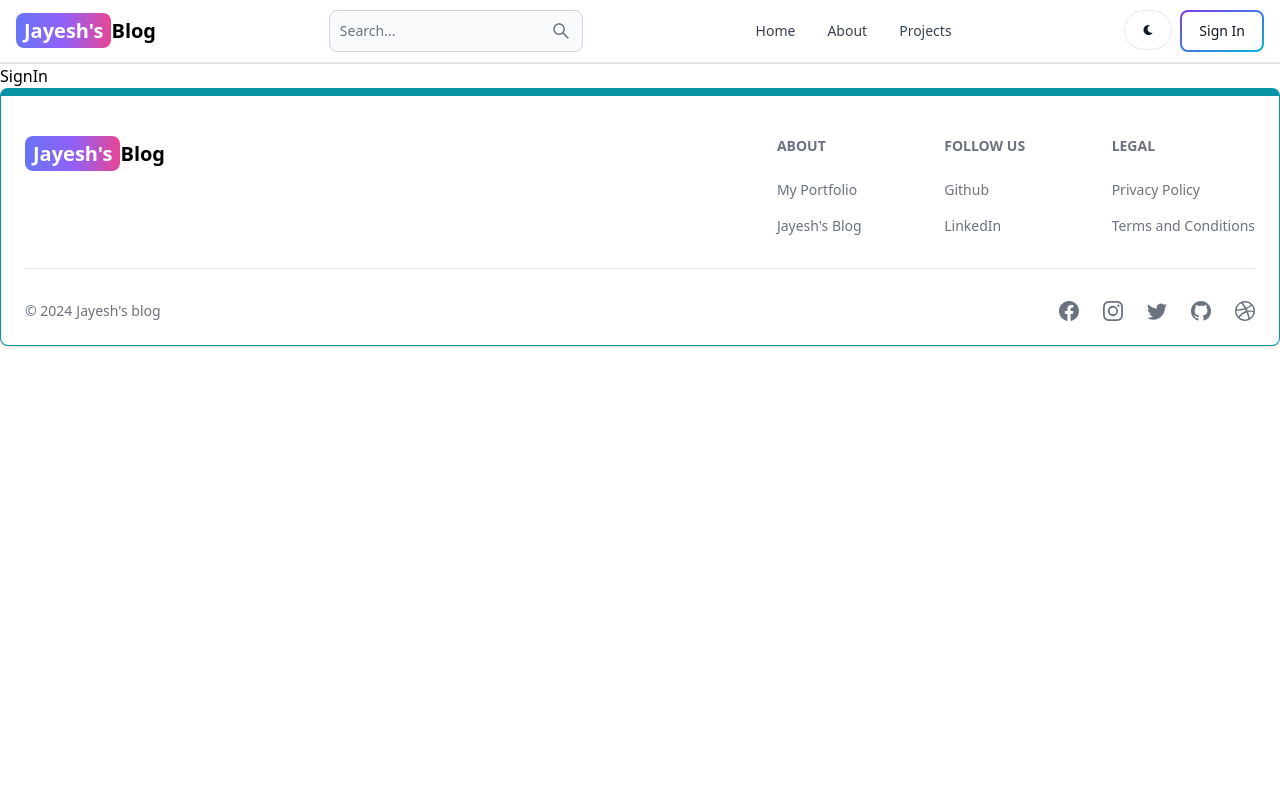
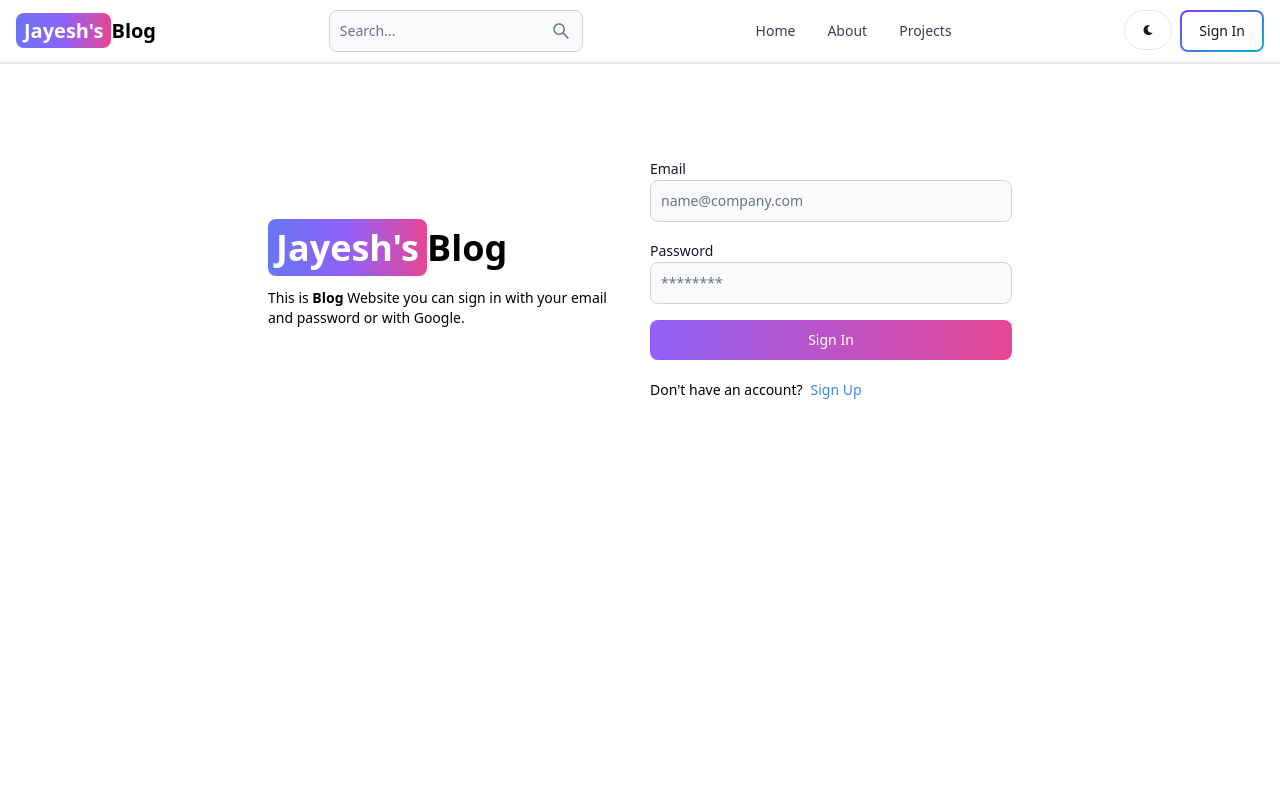
Before and after one commit to Jayeshnangare/mern-blog, a React (Vite) app in the folder client/: page /sign-in in a window 1280 px wide. Shown: the top 800 px of the page. Built offline with nearby package versions, Linux system fonts and the light colour scheme.

Commit message:
complete signin page functionality

```diff
--- a/client/src/pages/SignIn.jsx
+++ b/client/src/pages/SignIn.jsx
@@ -1,7 +1,111 @@
+import { Alert, Button, Label, Spinner, TextInput } from 'flowbite-react'
 import React from 'react'
+import { Link, useNavigate} from 'react-router-dom'
+import { useState } from 'react';
 
 export default function SignIn() {
+  const [formData, setFormData] = useState({});
+  const [errorMessage, setErrorMessage] = useState(null);
+  const [loading,setLoading] = useState(false);
+  const navigate = useNavigate()
+
+  const handleChange = (e) =>{
+    setFormData({...formData, [e.target.id]: e.target.value.trim()});
+
+  };
+  // console.log(formData)
+  const handleSubmit = async (e) =>{
+    e.preventDefault();
+    if( !formData.email || !formData.password){
+      return setErrorMessage('please fill out all fields.');
+    }
+    try{
+      setLoading(true);
+      setErrorMessage(null);
+      const res = await fetch('/api/auth/signin', {
+        method:'POST',
+        headers:{'Content-Type':'application/json'},
+        body: JSON.stringify(formData),
+      });
+
+      const data = await res.json();
+      if(data.success === false){
+        return setErrorMessage(data.message);
+      }
+
+      setLoading(false);
+
+      if(res.ok){
+        navigate('/')
+      }
+
+    }catch(error){
+      setErrorMessage(error.message);
+      setLoading(false);
+    }
+
+  }
   return (
-    <div>SignIn</div>
+    <div className='min-h-screen mt-20'>
+
+      <div className='flex p-3 max-w-3xl mx-auto flex-col md:flex-row md:items-center gap-5'>
+         {/* left */}
+        <div className='flex-1'>
+        <Link to='/' className=' font-bold dark:text-white text-4xl '>
+
+        <span className='px-2 py-1 bg-gradient-to-r from-indigo-500
+        via-purple-500 to-pink-500 rounded-lg text-white'>Jayesh's</span>
+        Blog
+        </Link>
+        <p className='text-sm mt-5 text-semibold '>This is <b>Blog</b> Website you can sign in with your email and password or with Google.</p>
+        </div>
+
+        {/* right */}
+        <div className='flex-1'>
+          <form action="" className='flex flex-col gap-4' onSubmit={handleSubmit}>
+
+            {/* <div>
+              <Label value='Username'/>
+              <TextInput type='text' placeholder='username' id='username'  onChange={handleChange}/>
+            </div> */}
+
+            <div>
+              <Label value='Email'/>
+              <TextInput type='email' placeholder='name@company.com' id='email' onChange={handleChange}/>
+            </div>
+
+            <div>
+              <Label value='Password'/>
+              <TextInput type='password' placeholder='********' id='password' onChange={handleChange}/>
+            </div>
+            <Button gradientDuoTone={'purpleToPink'} type='submit' disabled={loading}>
+              {
+                loading ? (
+                  <>
+                  <Spinner size='sm'/>
+                  <span>Loading...</span>
+                  </>
+                ) : ('Sign In')
+
+              }
+            </Button>
+          </form>
+          <div className='flex gap-2 text-sm mt-5'>
+            <span>Don't have an account?</span>
+            <Link to='/sign-up'className='text-blue-500'>
+            Sign Up
+            </Link>
+          </div>
+          {
+            errorMessage && (
+              <Alert className='mt-5' color={'failure'}>
+                {errorMessage}
+              </Alert>
+            )
+          }
+        </div>
+
+      </div>
+    </div>
   )
 }
--- a/client/src/pages/SignUp.jsx
+++ b/client/src/pages/SignUp.jsx
@@ -57,12 +57,13 @@
         via-purple-500 to-pink-500 rounded-lg text-white'>Jayesh's</span>
         Blog
         </Link>
-        <p className='text-sm mt-5 text-semibold '>This is <b>Blog</b> Website you can sign up with your email and password or with Google.</p>
+        <p className='text-sm mt-5 text-semibold '>This is <b>Blog</b> Website you can sign up with your usename, email and password or with Google.</p>
         </div>
 
         {/* right */}
         <div className='flex-1'>
           <form action="" className='flex flex-col gap-4' onSubmit={handleSubmit}>
+
             <div>
               <Label value='Username'/>
               <TextInput type='text' placeholder='username' id='username'  onChange={handleChange}/>
```
